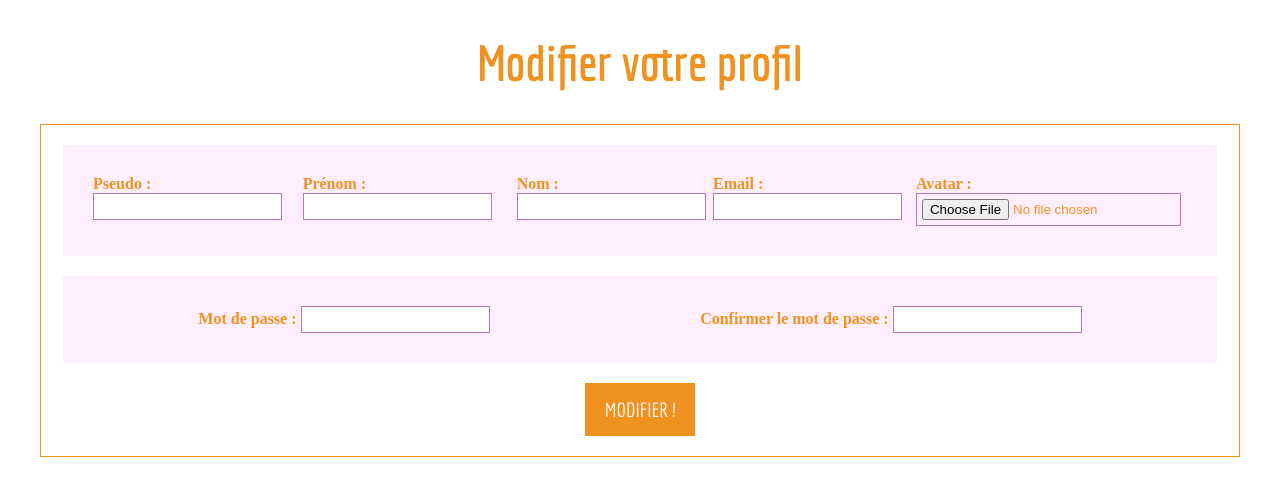
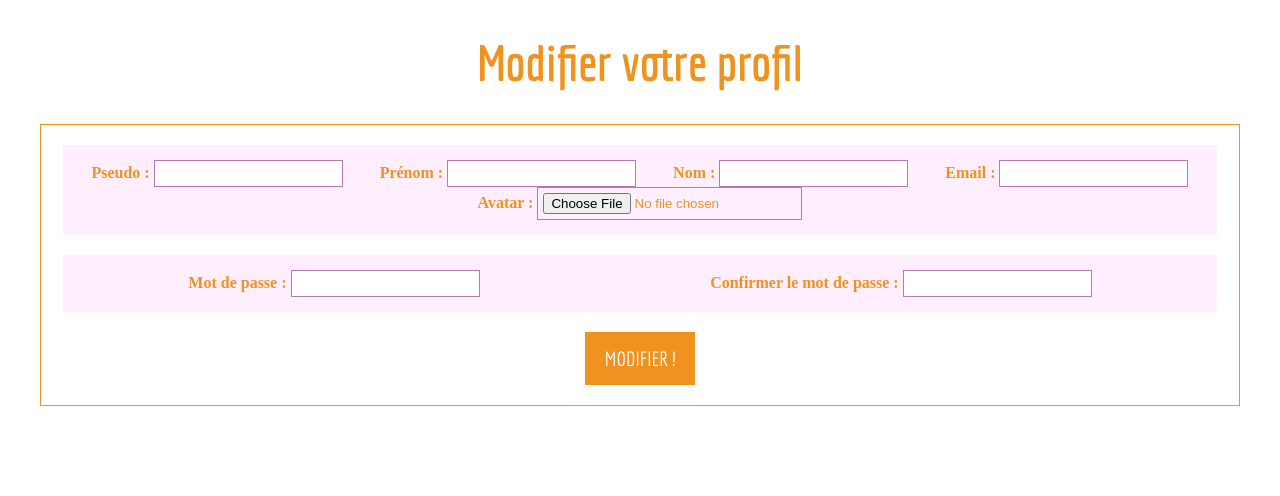
Before and after one commit to Nass3WA/cool-poker, a Laravel app: page /users/update in a window 1280 px wide. Shown: the part 143-639 px from the top of the page. Run offline with Laravel 8, Linux system fonts and the light colour scheme; data that the repository does not hold is empty; some libraries are stand-ins or nearby versions.

Commit message:
MAJ Laravel CSS folder

```diff
--- /dev/null
+++ b/public/css/theme.css
@@ -0,0 +1,80 @@
+
+
+
+
+
+**************************FORMULAIRE**********************************
+
+form {
+   min-height: 280px;
+}
+
+ /* Style de chaque groupe de champs (fieldset)  */
+fieldset {
+    display: flex;
+    flex-direction : row;
+    flex-wrap : wrap;
+    justify-content: space-around;
+    border: none;
+    padding: 15px 10px;
+    align-items : center;
+}
+
+ Style de chaque input
+input, textarea {
+	margin: 5px;
+	padding: 0.65em 1em;
+	color: #333;
+	background-color: #fff;
+	border: 1px solid #ccc;
+	border-radius: 0.5em;
+	width:100%;
+	margin-bottom:1em;
+}
+
+textarea {
+    width:100%;
+    min-height:10em;
+    resize: none;
+}
+
+.form-label {
+    width: 40%;
+
+}
+
+.text {
+width: 40%;
+height: 100%;
+}
+
+.formulaire {
+    padding-top: 2px;
+    padding-bottom: 30px;
+}
+
+/* bouton formulaire */
+
+.button {
+    Padding: 1em 2em;
+    color: #fff;
+    background-color: #0096D0;
+    border-color: #0096D0;
+    border-radius: 0.5em;
+    cursor: pointer;
+    justify-content: center;
+    margin: 0 auto;
+}
+
+.button:hover {
+    text-decoration: none;
+    color:#DD5735;
+    background-color: #fff;
+}
+
+.toolbar {
+	padding: 1em 2em;
+	 /* haut/bas gauche/droite  */
+	text-align: center;
+	border-radius: 0.5em;
+}
--- a/resources/views/homepage.blade.php
+++ b/resources/views/homepage.blade.php
@@ -8,6 +8,7 @@
 
         <article>
             <h2>HELLO</h2>
+            <!-- <img src="/img/image slider hd soudage.jpg" alt="Image test"> -->
         </article>
 
 @endsection
--- a/resources/views/layout.blade.php
+++ b/resources/views/layout.blade.php
@@ -4,8 +4,9 @@
         <meta charset="UTF-8">
         <title>Cool Poker - @yield('title')</title>
         <!-- CSS SHEET -->
-        <link rel="stylesheet" href="../resources/css/app.css">
-    	<link rel="stylesheet" href="../resources/css/theme.css">
+        <link rel="stylesheet" href="/css/app.css">
+    	<link rel="stylesheet" href="/css/theme.css">
+        <link rel="stylesheet" href="/css/main.css">
     	<!-- FONT AWESOME CDN -->
     	<link rel="stylesheet" href="https://cdnjs.cloudflare.com/ajax/libs/font-awesome/5.14.0/css/all.min.css">
 	    <script src="https://kit.fontawesome.com/ba0f3fbf00.js" crossorigin="anonymous"></script>
```
Also changed, not shown: public/css/app.css (added), public/css/main.css (added), public/img/image slider hd soudage.jpg (added), 1 other file.
